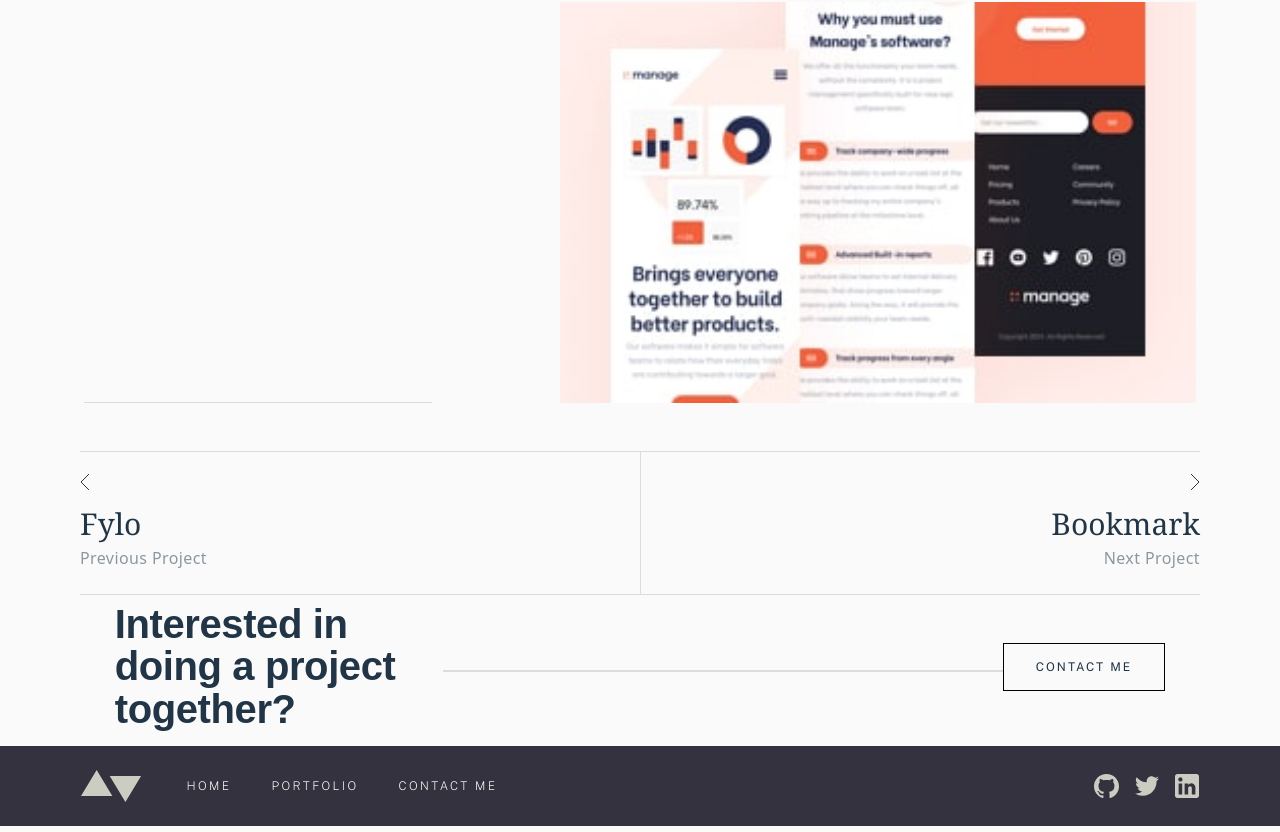
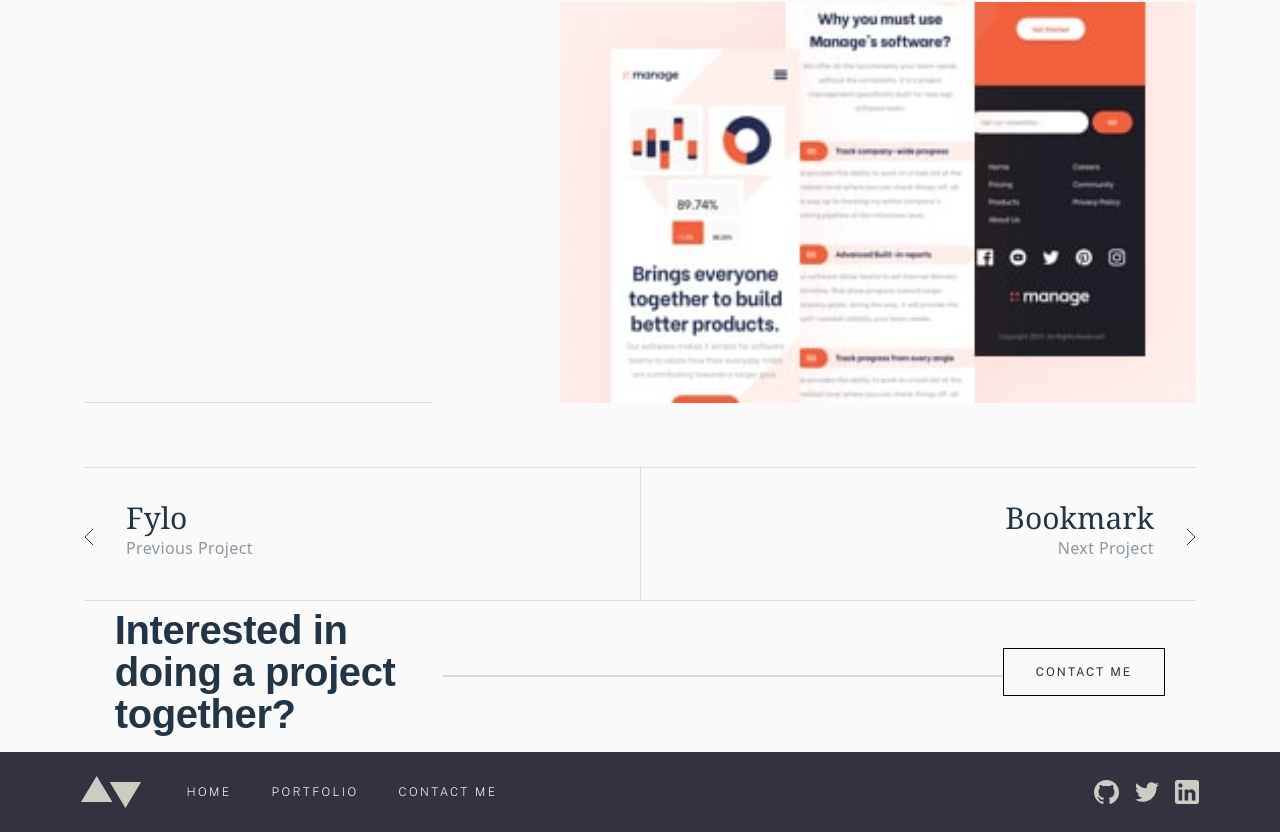
Before and after one commit to Simplify4Me2/minimalist-portfolio, a React (Vite) app: page /#/portfolio/manage in a window 1280 px wide. Shown: the part 1594-2426 px from the top of the page. Built offline with nearby package versions, Linux system fonts and the light colour scheme; a web font is replaced by a local one.

Commit message:
rework portfolio navigation

```diff
--- a/src/components/PortfolioNavigation.tsx
+++ b/src/components/PortfolioNavigation.tsx
@@ -16,15 +16,15 @@ export function PortfolioNavigation({
   nextProjectLink,
 }: PortfolioNavigationProps) {
   return (
-    <nav className="max-w-screen-md lg:max-w-screen-xl flex w-full px-6 lg:px-20 mt-[4.25rem] lg:mt-12 ">
+    <nav className="max-w-screen-md lg:max-w-screen-xl flex w-full px-6 lg:px-[5.25rem] mt-[4.25rem] lg:mt-16 ">
       <Link
         to={previousProjectLink}
-        className="flex-1 border-black border-grayish-dark-blue/[.15] border-y-[1px]"
+        className="flex-1 lg:flex lg:justify-start lg:items-center border-black border-grayish-dark-blue/[.15] border-y-[1px]"
       >
         <img src={ArrowLeft} className="pt-[1.4rem] pb-4" />
-        <div>
+        <div className="lg:flex lg:flex-col lg:p-8 lg:pb-10">
           <p className="font-serif text-3xl">{previousProject}</p>
-          <p className="font-sans tracking-wide pt-1 pb-6 opacity-50">
+          <p className="font-sans tracking-wide pt-1 pb-6 lg:py-0 opacity-50">
             Previous Project
           </p>
         </div>
@@ -32,12 +32,12 @@ export function PortfolioNavigation({
       <span className="border-l-[1px] border-grayish-dark-blue/[.15]"></span>
       <Link
         to={nextProjectLink}
-        className="flex-1 flex flex-col text-right border-grayish-dark-blue/[.15] border-solid border-y-[1px]"
+        className="flex-1 flex flex-col items-end lg:justify-start lg:flex-row-reverse lg:items-center text-right border-grayish-dark-blue/[.15] border-solid border-y-[1px]"
       >
-        <img src={ArrowRight} className="self-end pt-[1.4rem] pb-4" />
-        <div>
+        <img src={ArrowRight} className="pt-[1.4rem] pb-4" />
+        <div className="lg:flex lg:flex-col lg:p-8 lg:pb-10">
           <p className="font-serif text-3xl">{nextProject}</p>
-          <p className="font-sans tracking-wide pt-1 pb-6 opacity-50">
+          <p className="font-sans tracking-wide pt-1 pb-6 lg:py-0 opacity-50">
             Next Project
           </p>
         </div>
```
